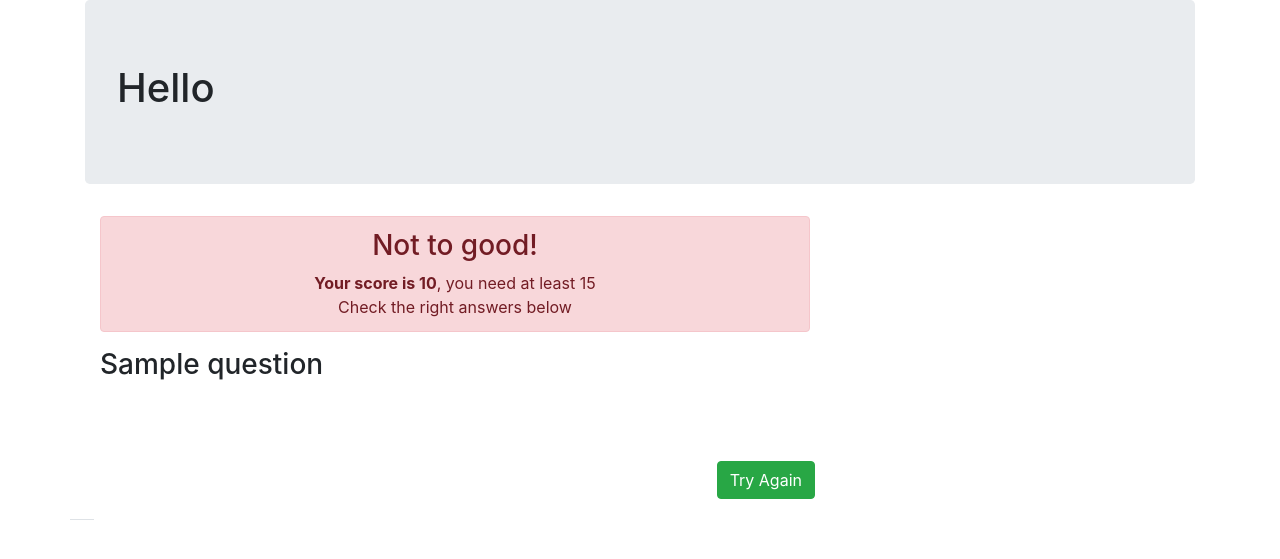
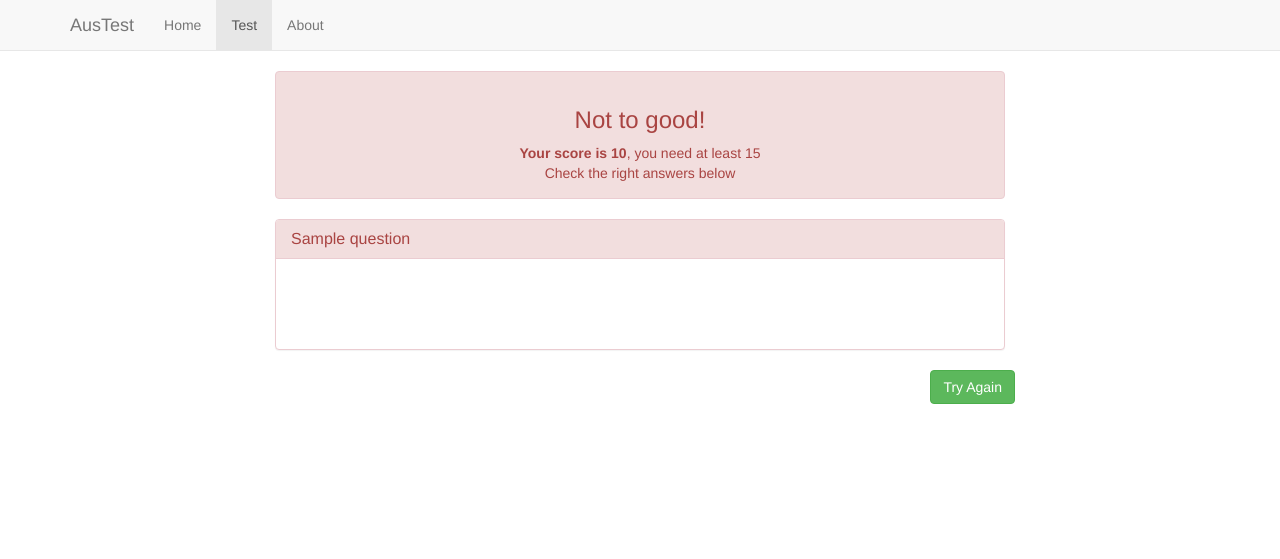
Before and after one commit to jvcl/austest-flask, a Flask app: template templates/results.html in a window 1280 px wide. Shown: the top 559 px of the page. Run offline with Flask 2, Linux system fonts and the light colour scheme; tables that the repository leaves empty hold one stand-in row (values such as "Sample post"); the template is opened without the code that fills it: values that come from a table or form of the project are taken from there, most other values are stand-ins (such as "Sample title", 1, 10 or a date in 2020); some libraries are stand-ins or nearby versions.

Commit message:
fix template for results

```diff
--- a/app.py
+++ b/app.py
@@ -72,9 +72,10 @@ def test():
         dic[question] = question.answers.all()
     return render_template('test.html', questions=dic)
 
+
 @app.route('/about')
 def about():
-    render_template('about.html')
+    return render_template('about.html')
 
 if __name__ == '__main__':
     app.run(debug=True)
--- a/templates/results.html
+++ b/templates/results.html
@@ -1,18 +1,34 @@
-<!DOCTYPE html>
-<html xmlns="http://www.w3.org/1999/html" xmlns="http://www.w3.org/1999/html">
-<head lang="en">
-    <link rel="stylesheet" href="../static/css/bootstrap.min.css">
-    <meta charset="UTF-8">
-    <title></title>
-</head>
-<body>
+{% extends "bootstrap/base.html" %}
+{% block title %}This is an example page{% endblock %}
+
+{% block navbar %}
+    <nav class="navbar navbar-default navbar-static-top">
+        <div class="container">
+            <div class="navbar-header">
+                <button type="button" class="navbar-toggle collapsed" data-toggle="collapse" data-target="#navbar"
+                        aria-expanded="false" aria-controls="navbar">
+                    <span class="sr-only">Toggle navigation</span>
+                    <span class="icon-bar"></span>
+                    <span class="icon-bar"></span>
+                    <span class="icon-bar"></span>
+                </button>
+                <a class="navbar-brand" href="/">AusTest</a>
+            </div>
+            <div id="navbar" class="navbar-collapse collapse">
+                <ul class="nav navbar-nav">
+                    <li><a href="/">Home</a></li>
+                    <li class="active"><a href="/test">Test</a></li>
+                    <li><a href="/about">About</a></li>
+                </ul>
+            </div>
+        </div>
+    </nav>
+{% endblock %}
+
+{% block content %}
 <div class="container">
-    <div class="jumbotron">
-        <h1>Hello</h1>
-    </div>
+
     <div class="col-sm-8 col-sm-offset-2">
-
-
         {% if score > 14 %}
             <div class="alert alert-success" role="alert" style="align-content: center"><strong>Great!</strong>Your
                 score is {{ score }}</div>
@@ -20,7 +36,6 @@
             <div class="alert alert-danger" role="alert" style="text-align: center"><h3>Not to good!</h3>
                 <strong>Your score is {{ score }}</strong>, you need at least 15<br/>
                 Check the right answers below <br/>
-
             </div>
         {% endif %}
     </div>
@@ -71,14 +86,8 @@
     {% endfor %}
     <div class="row">
         <div class="col-sm-8 col-md-offset-2" style="text-align: right">
-            <a href="/test" class="btn btn-success">Try Again</a>
+            <a href="/test" class="btn btn-success" style="margin-bottom: 30px;">Try Again</a>
         </div>
     </div>
-    <div class="row">
-        <footer class="modal-footer" style="margin-top: 20px;"></footer>
-    </div>
 </div>
-<script src="../static/js/jquery-2.1.4.js"></script>
-<script src="../static/js/bootstrap.min.js"></script>
-</body>
-</html>
+{% endblock %}
--- a/templates/test.html
+++ b/templates/test.html
@@ -62,13 +62,10 @@
         {% endfor %}
         <div class="row">
             <div class="col-sm-8 col-md-offset-2" style="text-align: right">
-                <input type="submit" value="Get Score" class="btn btn-success">
+                <input type="submit" value="Get Score" class="btn btn-success" style="margin-bottom: 30px;">
             </div>
         </div>
     </form>
-    <div class="row">
-        <footer class="modal-footer" style="margin-top: 20px;"></footer>
-    </div>
 </div>
 <script src="../static/js/jquery-2.1.4.js"></script>
 <script src="../static/js/bootstrap.min.js"></script>
```
Also changed, not shown: templates/about.html (+34 -9 lines), templates/index.html (+9 -9 lines).
